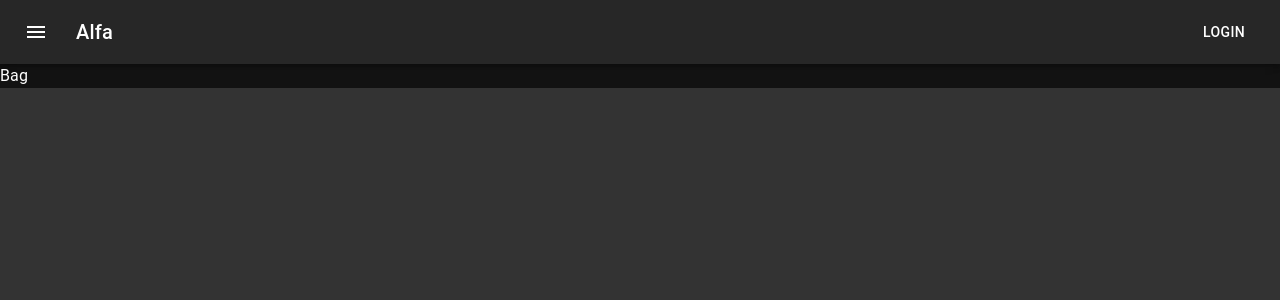
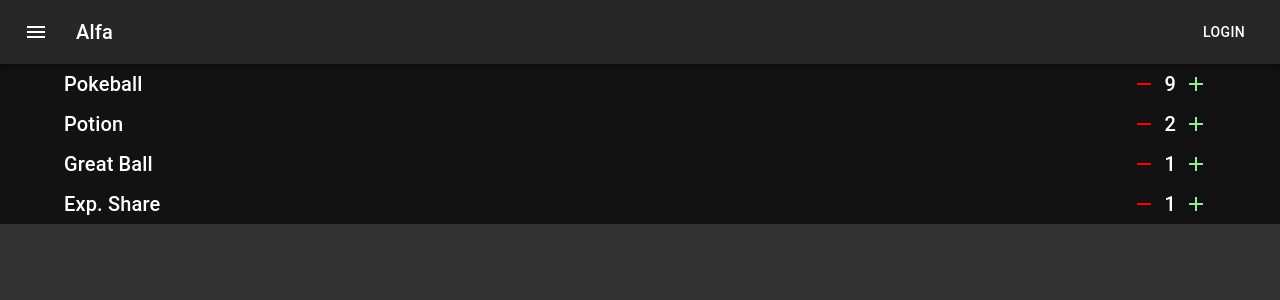
Before and after one commit to calebscode/pokemon-alfa, a React (Vite) app: page /bag in a window 1280 px wide. Shown: the top 300 px of the page. Built offline with nearby package versions, Linux system fonts and the light colour scheme; data requests are answered from the project's data file.

Commit message:
basic fetch + render of item bag

```diff
--- /dev/null
+++ b/src/components/BagItem.jsx
@@ -0,0 +1,21 @@
+import { Box, IconButton, Typography } from "@mui/material";
+import AddIcon from '@mui/icons-material/Add';
+import RemoveIcon from '@mui/icons-material/Remove';
+
+export default function BagItem({ item }) {
+  const {
+    name,
+    quantity
+  } = item;
+
+  return (
+    <Box className="bag-item">
+      <Typography variant="h6">{name}</Typography>
+      <Box className="item-num">
+        <IconButton><RemoveIcon sx={{color: "red"}} fontSize="medium" /></IconButton>
+        <Typography variant="h6">{quantity}</Typography>
+        <IconButton><AddIcon sx={{color: "lightGreen"}} fontSize="medium" /></IconButton>
+      </Box>
+    </Box>
+  );
+}
--- /dev/null
+++ b/src/components/ItemList.jsx
@@ -0,0 +1,11 @@
+import BagItem from "./BagItem";
+
+export default function ItemList({ items }) {
+  return (
+    <div className="item-list">
+      {items.map((item) => (
+          <BagItem key={item.name} item={item} />
+        ))}
+    </div>
+  )
+}
--- a/src/components/PokemonCard.jsx
+++ b/src/components/PokemonCard.jsx
@@ -14,7 +14,7 @@
   } = mon;
 
   return (
-    <Box>
+    <Box className="pkmn-card">
     <Box sx={{display: "flex", justifyContent: "space-between"}}>
       <Typography variant="h4">{name}</Typography>
       <Typography gutterBottom variant="h6">
--- a/src/index.css
+++ b/src/index.css
@@ -18,3 +18,19 @@
 .nav-logo {
   max-height: 40px;
 }
+
+.item-list {
+  display: flex;
+  flex-direction: column;
+}
+
+.bag-item {
+  display: flex;
+  align-items: center;
+  justify-content: space-between;
+}
+
+.item-num {
+  display: inherit;
+  align-items: center;
+}
--- a/src/pages/Bag.jsx
+++ b/src/pages/Bag.jsx
@@ -1,5 +1,16 @@
+import useFetch from "../../lib/useFetch";
+import { Container } from "@mui/material";
+import ItemList from "../components/ItemList";
+
 export default function Bag() {
+  const url = "http://localhost:3000/users/1"
+  const { error, isPending, data } = useFetch(url)
+
   return (
-    <div>Bag</div>
-  )
+    <Container className="bag">
+      { error && <div className="error">Error: { error }</div> }
+      { isPending && <div>Loading...</div> }
+      { data && <ItemList items={data.trainerData.bag.items} /> }
+    </Container>
+  );
 }
--- a/src/pages/Pokemon.jsx
+++ b/src/pages/Pokemon.jsx
@@ -1,7 +1,5 @@
-import { useEffect, useState } from "react";
-import PokemonCard from "../components/PokemonCard";
+import useFetch from "../../lib/useFetch";
 import { Container } from "@mui/material";
-import useFetch from "../../lib/useFetch";
 import PokemonList from "../components/PokemonList";
 
 export default function Pokemon() {
@@ -9,8 +7,8 @@
   const { error, isPending, data } = useFetch(url)
 
   return (
-    <Container>
-      { error && <div className="error">{ error }</div> }
+    <Container className="pokemon">
+      { error && <div className="error">Error: { error }</div> }
       { isPending && <div>Loading...</div> }
       { data && <PokemonList mons={data.trainerData.pokemonList} /> }
     </Container>
```
